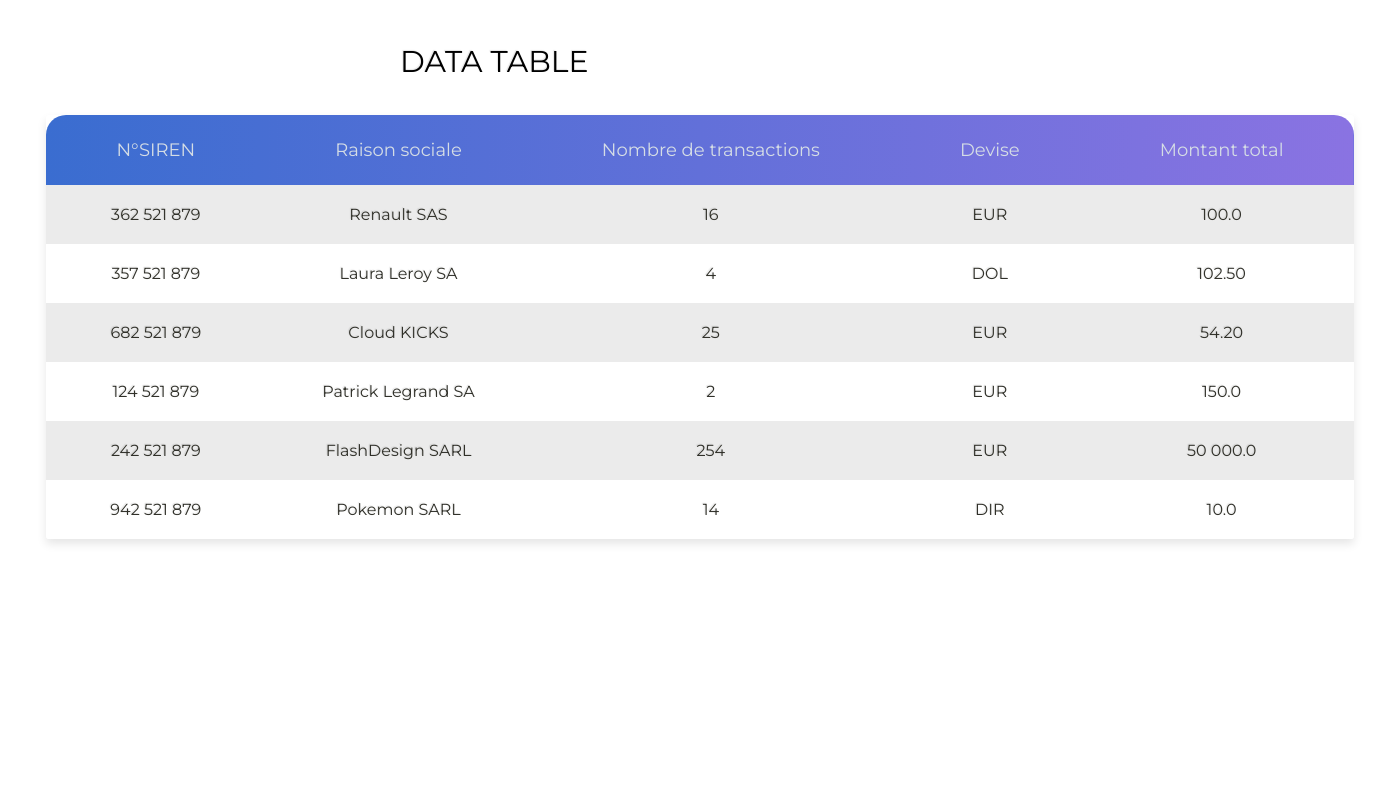
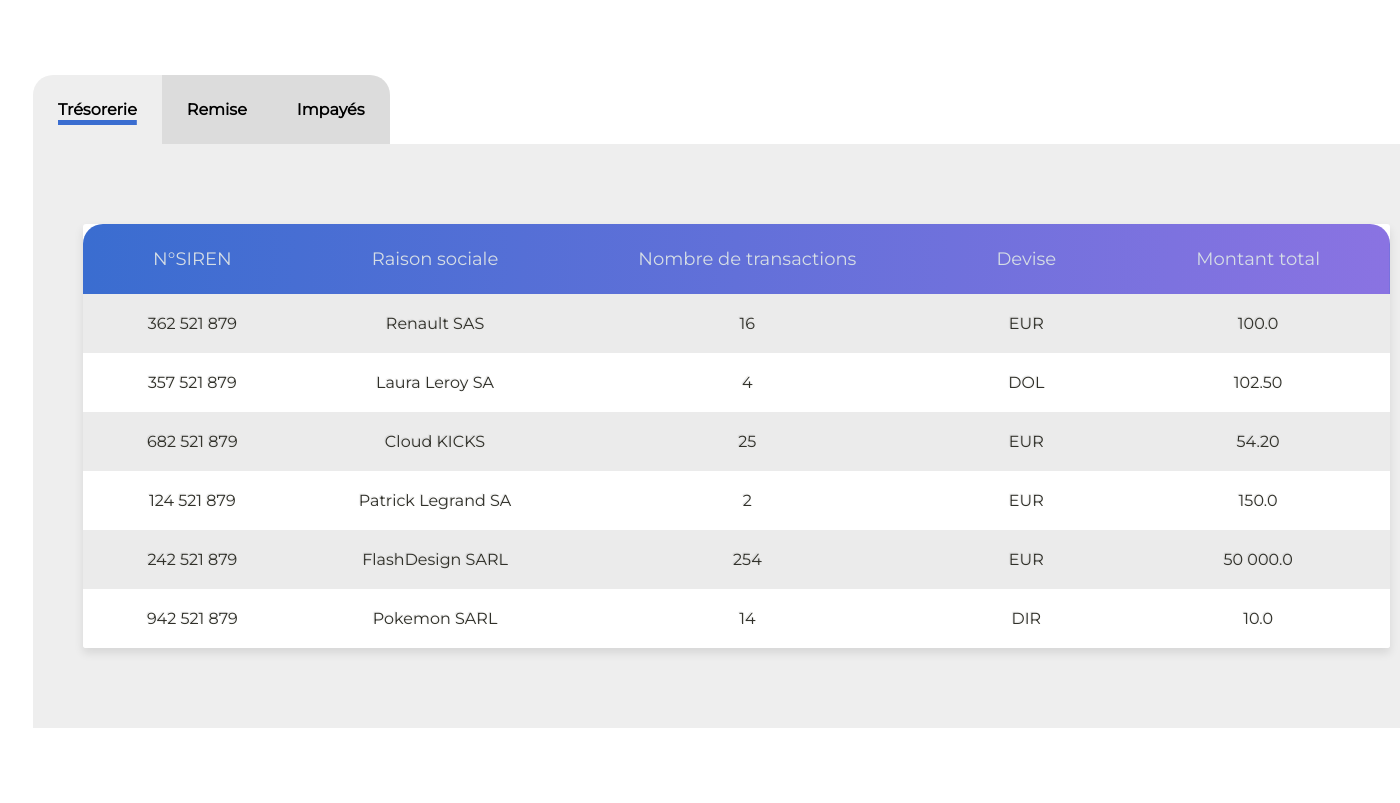
Before and after one commit to Caraidas/Portail-Web-et-gestion-de-paiement, a PHP site: page /page.php in a window 1400 px wide. Before the commit the page ends 544 px from the top, so only its background shows below. Run offline with PHP 8.4, Linux system fonts and the light colour scheme.

Commit message:
Css des onglets
Reste à faire une connexion à la base de donnée pour récup des info et les exploiter

```diff
--- a/page.php
+++ b/page.php
@@ -7,9 +7,11 @@
 </head>
 
 <body>
-    <div class="table-title">
-        <h3>Data Table</h3>
-    </div>
+
+    <div class="mytabs">
+        <input type="radio" name="mytabs" id="tab-tresorerie" checked="checked">
+        <label class="label-first" for="tab-tresorerie">Trésorerie</label>
+        <div class="tab">
             <table class="table-fill">
                 <thead>
                     <tr>
@@ -22,6 +24,7 @@
                 </thead>
 
                 <tbody class="table-hover">
+                    <!-- DEBUT DE LA BOUCLE -->
                     <tr>
                         <td >362 521 879</td>
                         <td >Renault SAS</td>
@@ -64,8 +67,30 @@
                         <td >DIR</td>
                         <td >10.0</td>
                     </tr>
+
                 </tbody>
             </table>
+        </div>
+
+        <input type="radio" name="mytabs" id="tab-remise">
+        <label for="tab-remise">Remise</label>
+        <div class="tab">
+           <p> lorem ipsum dolor sit amet, consectetur adipis ac ante et
+            lorem ipsum dolor sit amet, consectetur adipis ac ante e
+            lorem ipsum dolor sit amet, consectetur adipis ac ante et
+            lorem ipsum dolor sit amet, consectetur adipis ac ante et</p>
+        </div>
+
+        <input type="radio" name="mytabs" id="tab-impaye">
+        <label class="label-last" for="tab-impaye">Impayés</label>
+        <div class="tab">
+           <p> lorem ipsum dolor sit amet, consectetur adipis ac ante et
+            l
+            lorem ipsum dolor sit amet, consectetur adipis ac ante et</p>
+        </div>
+    </div>
+
+
 
 
   </body>
--- a/style.css
+++ b/style.css
@@ -108,3 +108,49 @@
   font-size:16px;
   text-shadow: -1px -1px 1px rgba(0, 0, 0, 0.1);
 }
+
+
+.mytabs {
+  display: flex;
+  flex-wrap: wrap;
+  max-width: 1500px;
+  margin: 50px auto;
+  padding: 25px;
+}
+.mytabs input[type="radio"] {
+  display: none;
+}
+.mytabs label {
+  padding: 25px;
+  background: #DCDCDC;
+  font-weight: bold;
+}
+
+.label-first{
+  border-radius: 20px 0px 0px 0px;
+}
+
+.label-last{
+  border-radius: 0px 20px 0px 0px;
+}
+
+.mytabs .tab {
+  width: 100%;
+  padding: 80px 50px 80px 50px;
+  background: #EEEEEE;
+  order: 1;
+  display: none;
+}
+.mytabs .tab h2 {
+  font-size: 3em;
+}
+
+.mytabs input[type='radio']:checked + label + .tab {
+  display: block;
+}
+
+.mytabs input[type="radio"]:checked + label {
+  background: #EEEEEE;
+  text-decoration: underline 5px #3A6DD0 ;
+  text-underline-offset: 5px;
+}
```
Lines whose indentation alone changed are shown as unchanged.
